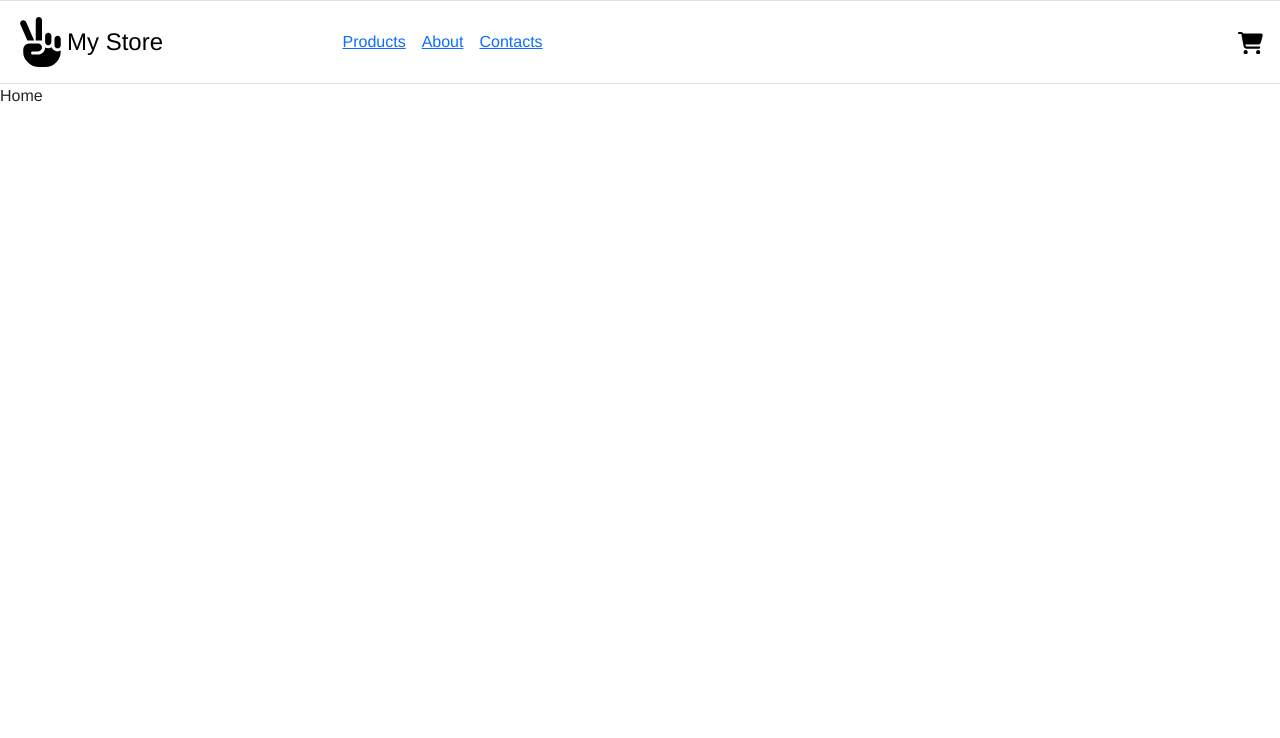
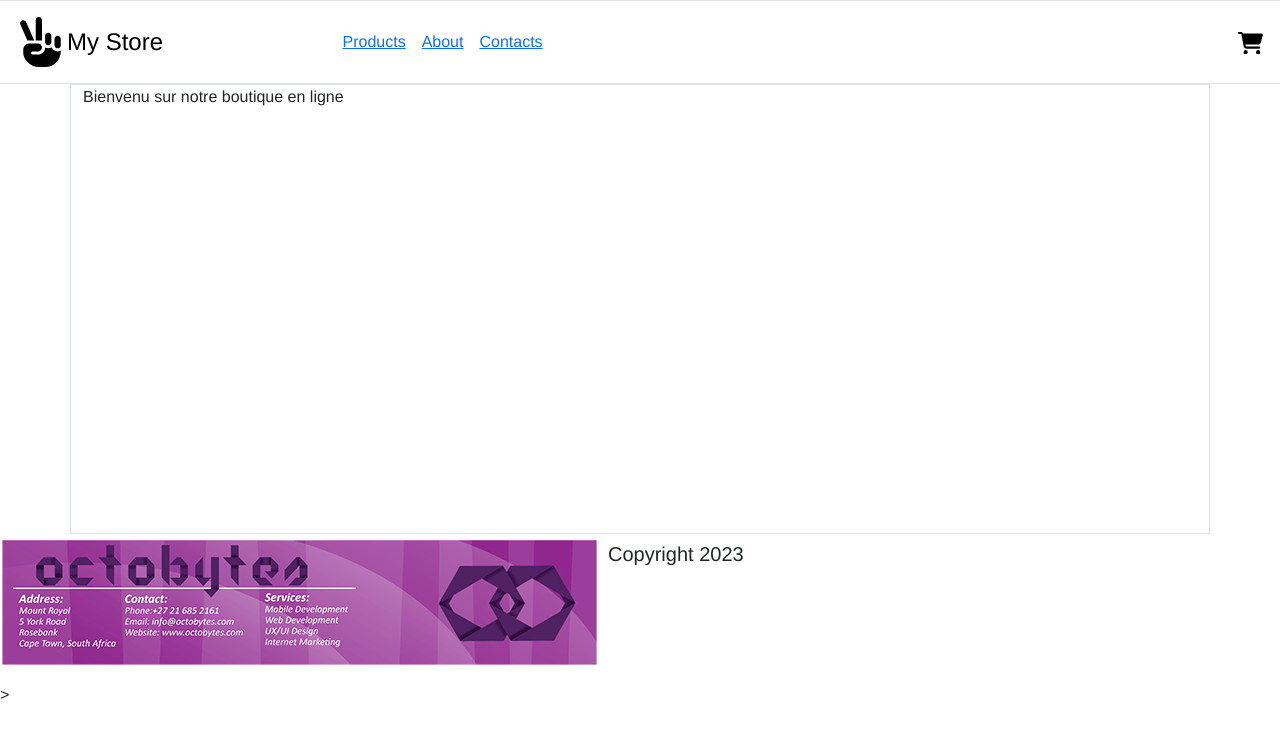
Before and after one commit to MampuyawaLungila/challengeFrontend, a Vue app: page /#/ in a window 1280 px wide. Shown: the top 738 px of the page. Built offline with nearby package versions, Linux system fonts and the light colour scheme.

Commit message:
Finalisation de la page d'acceuil

```diff
--- /dev/null
+++ b/src/components/FooterComponent.vue
@@ -0,0 +1,13 @@
+<template>
+    <div class="d-flex flex-row mb-2 ">
+
+            <img src="../assets/banner_4.png" class="p-6 justify-content-between" alt="">
+            <h5 class="p-2 justify-content-around"> Copyright 2023</h5>
+    </div>
+
+</template>
+<script>
+    export default{
+
+    }
+</script>
--- a/src/components/HomeComponent.vue
+++ b/src/components/HomeComponent.vue
@@ -1,11 +1,19 @@
 <template>
     <div>
-       Home
+       <SectionComponent />
+       <FooterComponent />>
     </div>
 </template>
 <script>
+import SectionComponent from './SectionComponent.vue';
+import FooterComponent from './FooterComponent.vue';
 export default {
   name: 'HomeComponent',
+  components:{
+    SectionComponent,
+    FooterComponent
+  }
+
 
 }
 </script>
--- /dev/null
+++ b/src/components/SectionComponent.vue
@@ -0,0 +1,19 @@
+<template>
+
+    <div class="container-sm taille-content border">
+        Bienvenu sur notre boutique en ligne
+    </div>
+
+</template>
+
+<script>
+    export default{
+        //name: SectionComponent,
+    }
+</script>
+
+<style scoped>
+.taille-content{
+    height: 450px;
+}
+</style>
```
Also changed, not shown: src/assets/banner_4.png (added).
